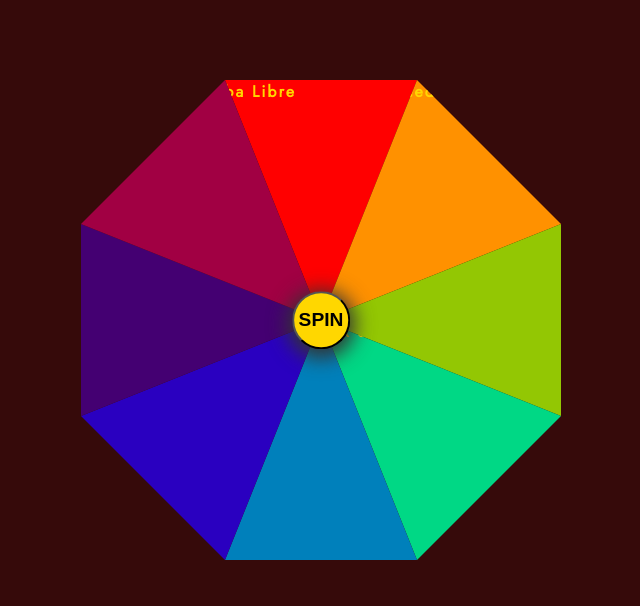
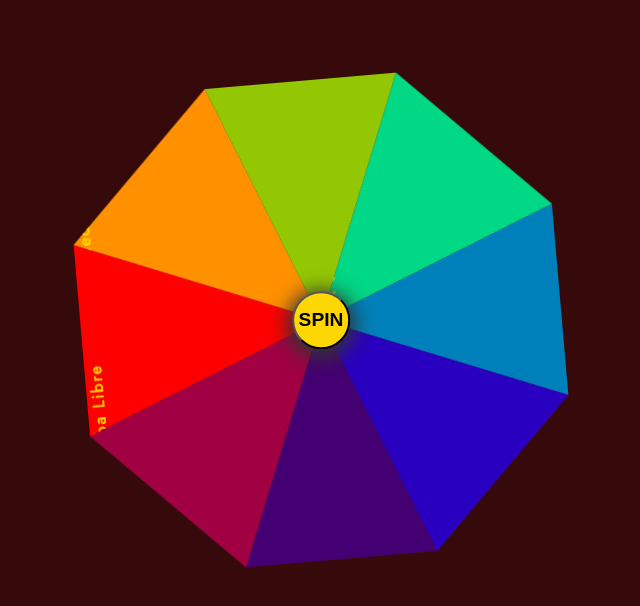
Before and after one commit to EddieStn/cocktail-roulette, a plain HTML site: page index.html in a window 1280 px wide. Both pictures are taken after a click on the button "SPIN". Shown: the whole page, without its empty margins (319-959 px from the left). Drawn offline with Linux system fonts and the light colour scheme.

Commit message:
Build the spin function

```diff
--- a/assets/css/style.css
+++ b/assets/css/style.css
@@ -28,6 +28,7 @@ body {
     position: relative;
     width: 100%;
     height: 100%;
+    transition: all ease 5s;
 }
 
 span {
--- a/assets/js/script.js
+++ b/assets/js/script.js
@@ -1,4 +1,10 @@
 function spinTheWheel() {
+    let x = 1000; // min value
+    let y = 9000; // max value
+
+    let deg = Math.floor(Math.random() * (x - y)) + y;
+
+    document.getElementById("inner-box").style.transform = "rotate("+deg+"deg)";
 
 }
 
--- a/index.html
+++ b/index.html
@@ -11,8 +11,8 @@
 
 <body>
     <div class="outer-box">
-        <div class="inner-box">
-            <div class="box">
+        <div id="inner-box" class="inner-box">
+            <div class="sections">
                 <span class="cocktail1" >
                     <h4>Cuba Libre</h4>
                 </span>
@@ -39,7 +39,7 @@
                 </span>
             </div>
         </div>
-        <button class="spin">SPIN</button>
+        <button class="spin" onclick="spinTheWheel()">SPIN</button>
     </div>
 
     <!--
```
